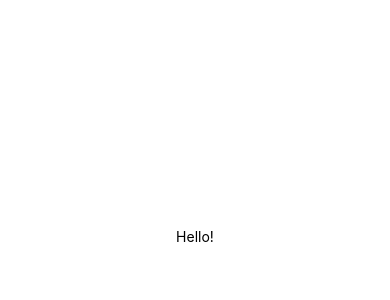
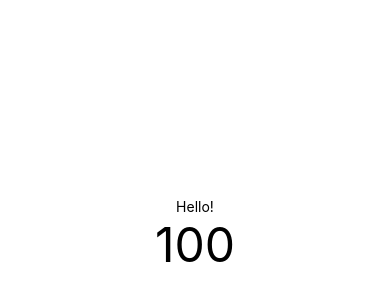
Before and after one commit to alexamy/leveler-table-app, a React Native app: screen / in a window 390 px wide. Shown: the part 186-486 px from the top of the page. Built offline with nearby package versions, Linux system fonts and the light colour scheme.

Commit message:
add store use in component

```diff
--- a/src/Root.tsx
+++ b/src/Root.tsx
@@ -1,5 +1,7 @@
 import { StatusBar } from 'expo-status-bar';
+import { observer } from 'mobx-react-lite';
 import { StyleSheet, Text, View } from 'react-native';
+import { Store } from './store';
 
 const styles = StyleSheet.create({
   container: {
@@ -8,12 +10,34 @@ const styles = StyleSheet.create({
     alignItems: 'center',
     justifyContent: 'center',
   },
+  text: {
+    fontSize: 48,
+  },
+});
+
+const store = Store.create({
+  measurments: [
+    {
+      sizes: [],
+      zero: 100,
+    },
+  ],
+});
+
+const Info = observer(() => {
+  const { zero, changeZero } = store.measurments[0];
+  return (
+    <Text onPress={() => changeZero(zero - 1)} style={styles.text}>
+      {zero}
+    </Text>
+  );
 });
 
 export function Root() {
   return (
     <View style={styles.container}>
       <Text>Hello!</Text>
+      <Info />
       <StatusBar style='auto' />
     </View>
   );
```
Also changed, not shown: .eslintrc.js.
